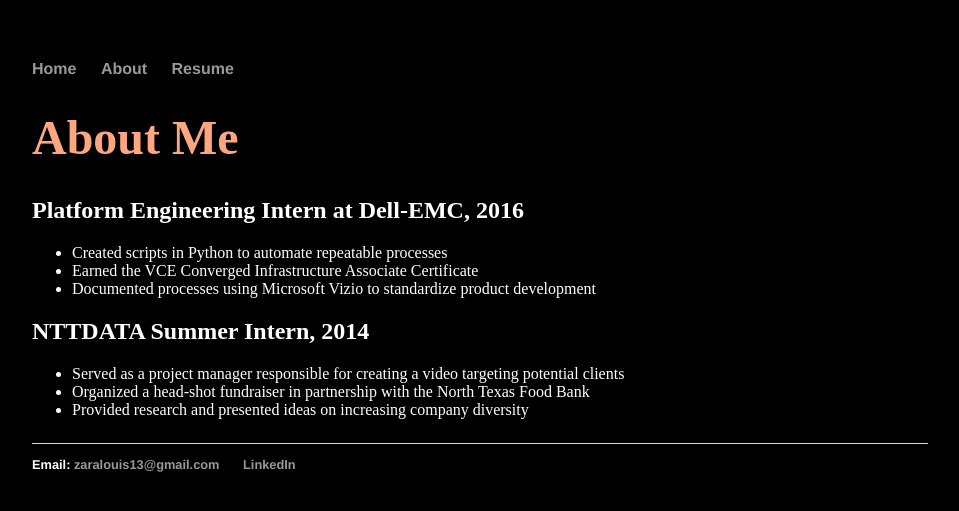
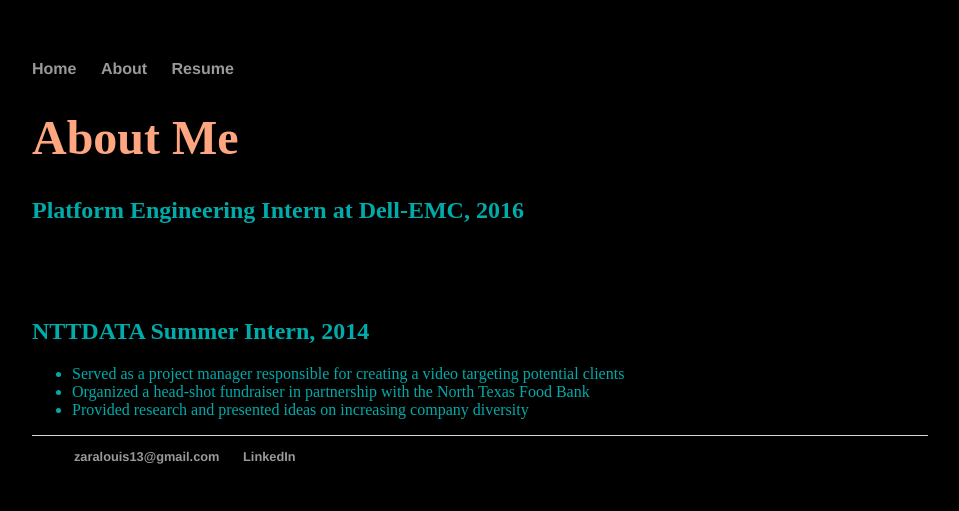
Before and after one commit to zaralouis/zaralouis.github.io, a Jekyll site: the page built from resume/index.html, in a window 1280 px wide. Shown: the top 511 px of the page, without its empty margins (160-1119 px from the left). Built offline with Jekyll 4.4.1, drawn with Linux system fonts in a browser that asks for light colours.

Commit message:
Update index.html

```diff
--- a/resume/index.html
+++ b/resume/index.html
@@ -13,19 +13,19 @@
 	<body bgcolor="	#000000">
 		<h1><font face="Minion Web" color="#FEA680">About Me</h1></font>
 		<div class="container">
-    		<div class="blurb"><p><font face="Minion Web" color="#FFFFFF"><h2> Platform Engineering Intern at Dell-EMC, 2016
-			</h2><ul style="list-style-type:disc"color="#01ABAA">
+    		<div class="blurb"><font face="Minion Web" color="#01ABAA"><h2> Platform Engineering Intern at Dell-EMC, 2016</h2></font>
+			<ul style="list-style-type:disc">
   				<li>Created scripts in Python to automate repeatable processes</li>
   				<li>Earned the VCE Converged Infrastructure Associate Certificate</li>
   				<li>Documented processes using Microsoft Vizio to standardize product development</li>
-			</ul>
-			<font face="Minion Web" color="#FFFFFF"><h2>NTTDATA Summer Intern, 2014 </h2>
+				</ul>
+			<font face="Minion Web" color="#01ABAA"><h2>NTTDATA Summer Intern, 2014 </h2>
 			<ul style="list-style-type:disc" color="#01ABAA">
   				<li>Served as a project manager responsible for creating a video targeting potential clients</li>
   				<li>Organized a head-shot fundraiser in partnership with the North Texas Food Bank</li>
   				<li>Provided research and presented ideas on increasing company diversity</li>
-			</ul>
-			</font></p>
+				</ul>
+			</font>
     		</div><!-- /.blurb -->
 		</div><!-- /.container -->
 
```
